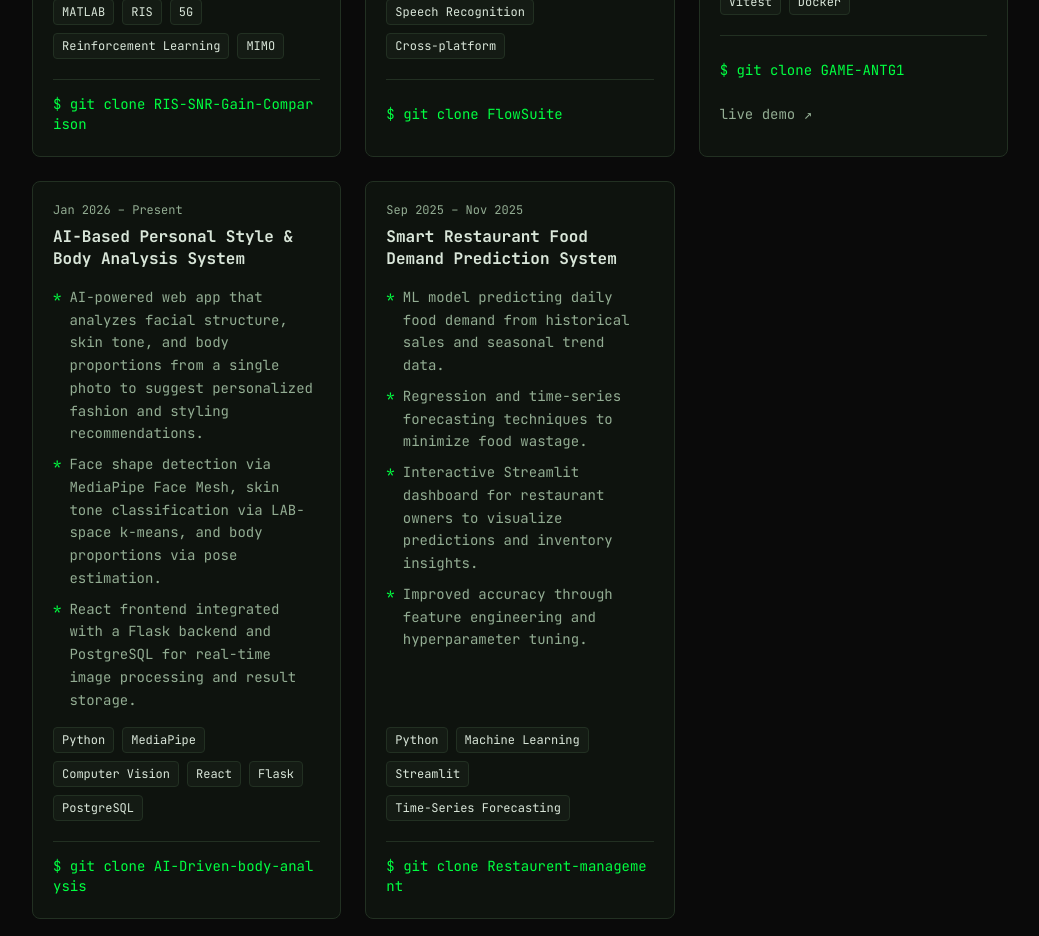
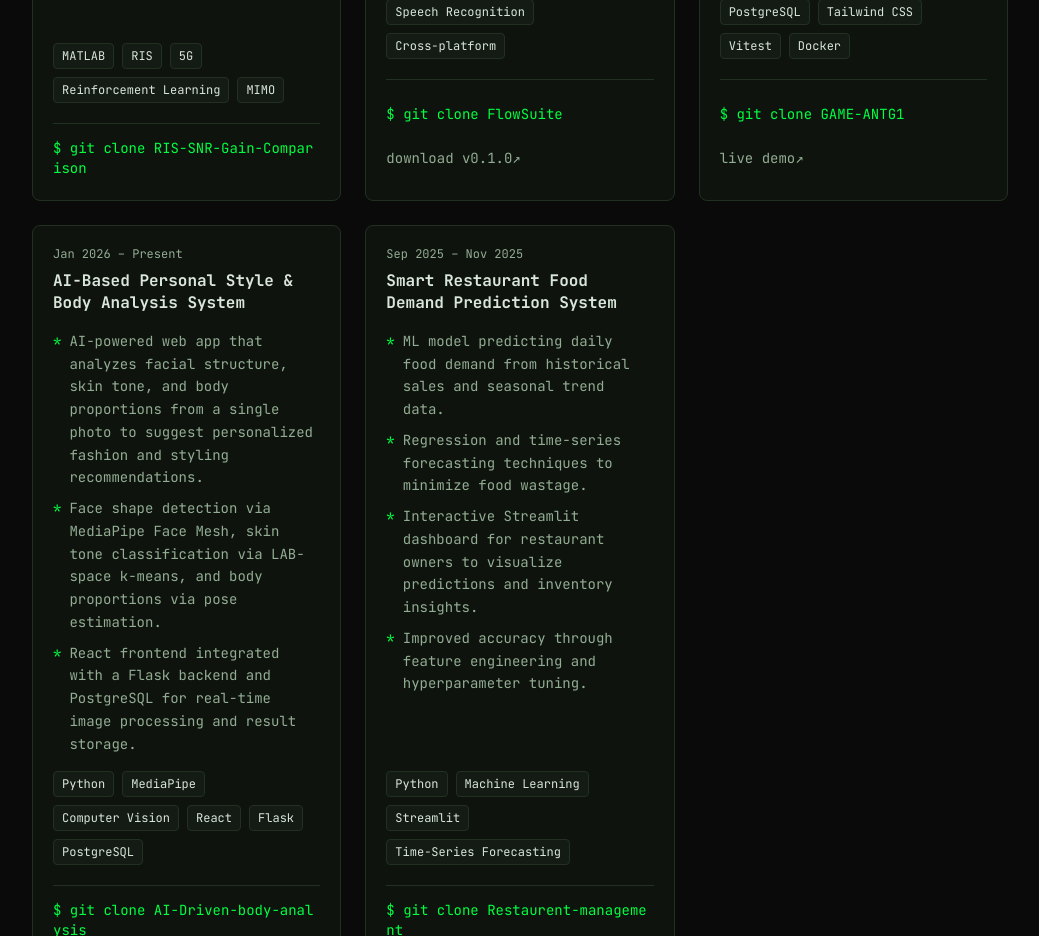
Before and after one commit to The-AlphaWolf/portfolio, a Next.js app: page / in a window 1280 px wide. Shown: the part 2620-3556 px from the top of the page, without its empty margins (120-1159 px from the left). Built offline with nearby package versions, Linux system fonts and the light colour scheme.

Commit message:
Link FlowSuite to its release page
FlowSuite is a local desktop app, so it has no hosted demo. Points the
second card link at the new v0.1.0 pre-release instead.

Adds `liveLabel` so that link can say what it actually is — "download
v0.1.0" here, still "live demo" for ANTG1.

```diff
--- a/src/components/Projects.tsx
+++ b/src/components/Projects.tsx
@@ -38,7 +38,7 @@ export default function Projects() {
                 ))}
               </ul>
 
-              {/* Repo link, plus a live demo when the project has one */}
+              {/* Repo link, plus a demo/download link when the project has one */}
               <div className="mt-5 flex flex-wrap items-center gap-x-5 border-t border-edge pt-3">
                 <a
                   href={project.repo}
@@ -55,7 +55,8 @@ export default function Projects() {
                     rel="noopener noreferrer"
                     className="inline-flex min-h-11 items-center text-sm text-muted hover:text-accent hover:underline"
                   >
-                    live demo <span aria-hidden="true">&nbsp;↗</span>
+                    {project.liveLabel ?? "live demo"}{" "}
+                    <span aria-hidden="true">↗</span>
                   </a>
                 )}
               </div>
--- a/src/data/projects.ts
+++ b/src/data/projects.ts
@@ -6,8 +6,13 @@ export interface Project {
   tags: string[];
   /** Public GitHub repository for the project. */
   repo: string;
-  /** Optional deployed/live version, rendered next to the repo link. */
+  /**
+   * Optional second link rendered next to the repo link — a deployed demo,
+   * a download page, whatever the project actually has.
+   */
   live?: string;
+  /** Link text for `live`. Defaults to "live demo". */
+  liveLabel?: string;
 }
 
 /** Ordered deliberately — strongest work first, not by date. */
@@ -35,6 +40,8 @@ export const projects: Project[] = [
     ],
     tags: ["Python", "faster-whisper", "Speech Recognition", "Cross-platform"],
     repo: "https://github.com/The-AlphaWolf/FlowSuite",
+    live: "https://github.com/The-AlphaWolf/FlowSuite/releases",
+    liveLabel: "download v0.1.0",
   },
   {
     title: "ANTG1 — Browser RPG",
```
